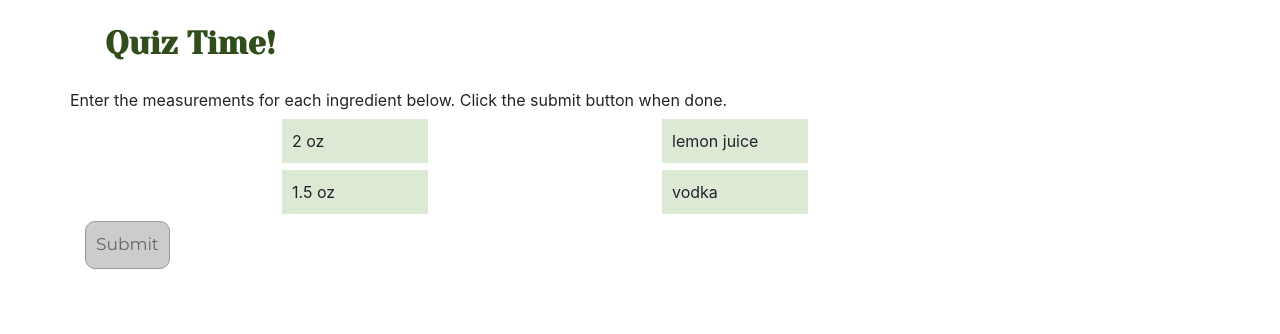
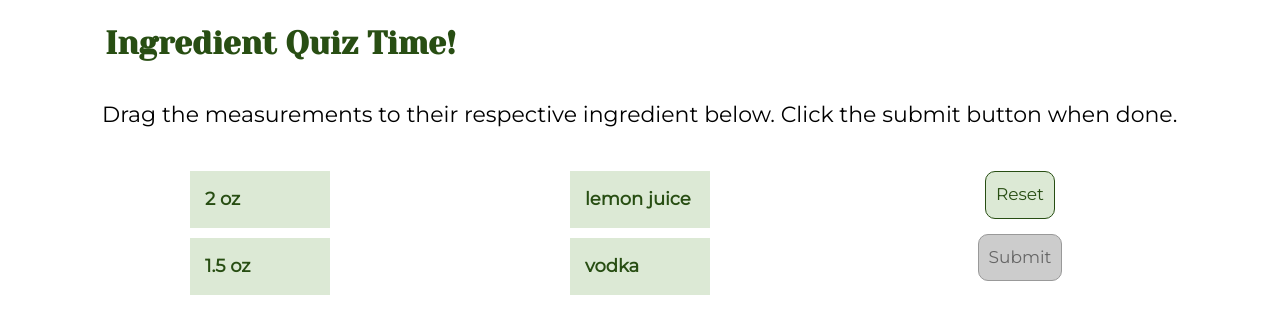
Before and after one commit to rfig1226/MartiniUIFinal, a Flask app: page /ingredients_quiz/1 in a window 1280 px wide. Shown: the part 74-408 px from the top of the page. Run offline with Flask 3, Linux system fonts and the light colour scheme; some libraries are stand-ins or nearby versions.

Commit message:
more styling changes

```diff
--- a/static/ingredients_quiz.js
+++ b/static/ingredients_quiz.js
@@ -48,6 +48,13 @@ $(document).ready(function () {
 
     $(".drag-measurement").draggable({
       revert: "invalid",
+      start: function (event, ui) {
+        // Changes the color when the drag starts
+        $(this).css({
+          "background-color": "#284e13", // Example: a light green color
+          color: "white",
+        });
+      },
     });
 
     $(".drop-ingredient").droppable({
@@ -97,13 +104,41 @@ $(document).ready(function () {
     });
   }
 
+  function resetQuiz() {
+    // Reset the draggable elements to their original container and style
+    $(".drag-measurement").each(function () {
+      $(this)
+        .appendTo(".measurements") // Assuming ".measurements" is their original container
+        .css({
+          "background-color": "#DCE9D5",
+          color: "#284e13",
+          width: "", // Reset width, if changed
+          height: "", // Reset height, if changed
+          top: "", // Reset top position, if changed
+          left: "", // Reset left position, if changed
+        })
+        .removeClass("dropped")
+        .draggable("enable");
+    });
+
+    // reset any counters or results displayed
+    $(".ing-quiz-results").empty();
+    matchCount = 0;
+    totalCount = 0;
+    $("#submit-quiz").prop("disabled", true);
+  }
+
+  $("#reset-ing-quiz-btn").click(resetQuiz);
+
   // Redirect to ingredients page when the button is clicked
   $("#submit-quiz").click(function () {
     $(".ing-quiz-results").text("Results: " + matchCount + "/" + totalCount);
     let goRecipeButton = $(
-      "<button class='button button-text' id='go-recipe-button'>Learn Recipe</button>"
+      "<button class='btn-custom' id='go-recipe-button'>Learn Recipe</button>"
     );
-    $(".ing-quiz-footer").append(goRecipeButton);
+    $(".ing-quiz-btn-container").append(goRecipeButton);
+    $(this).hide();
+    $("#reset-ing-quiz-btn").hide();
 
     $(".drop-ingredient").each(function () {
       var droppable = $(this);
@@ -113,6 +148,7 @@ $(document).ready(function () {
 
       var full_ing = `<br>${ingredient}: ${measure}`;
       droppable.css("background-color", isCorrect ? "#4CAF50" : "#F44336");
+
       var text = (isCorrect ? "Correct!" : "Incorrect!") + full_ing;
       droppable.html(text);
     });
--- a/static/main.css
+++ b/static/main.css
@@ -7,7 +7,7 @@
     font-family: 'Yeseva One', serif;
     font-weight: bold;
     font-size: 32px;
-    color: #314D1C;
+    color: #284e13;
 }
 
 .main-text-padding{
@@ -25,7 +25,7 @@
 }
 
 .button{
-    background-color: #314D1C;
+    background-color: #284e13;
     border-radius: 10px;
     padding: 10px;
 }
@@ -43,12 +43,12 @@
 
     font-size: 17px;
     font-family: 'Montserrat', serif;
-    color: #314D1C;
+    color: #284e13;
 }
 
 .flavor-button:hover{
     color: white;
-    background-color: #314D1C;
+    background-color: #284e13;
 }
 
 #ingredient-title{
@@ -107,7 +107,7 @@
     font-size: 1em; /* Adjust the size as needed */
     margin-top: 20px; /* Space above the text */
     margin-bottom: 5px; /* Space below the text before the button */
-    color: #365923; /* Text color - change as needed */
+    color: #284e13; /* Text color - change as needed */
     text-align: center;
 }
 
@@ -117,13 +117,14 @@
     padding: 10px;
     font-size: 17px;
     font-family: 'Montserrat', serif;
-    color: #314D1C;
+    color: #284e13;
     text-align: center;
+    border: 1px solid #284e13;
 }
 
-.btn-custom:hover {
+.btn-custom:not(:disabled):hover {
     color: white;
-    background-color: #314D1C;
+    background-color: #284e13;
 }
 
 #move-to-ingred-quiz {
@@ -136,7 +137,7 @@
     bottom: 100%; /* Place it above the image container */
     left: 50%; /* Center it horizontally */
     transform: translateX(-50%); /* Align the center of the tooltip with the center of the image */
-    background-color: #314D1C; /* Match the button color for consistency */
+    background-color: #284e13; /* Match the button color for consistency */
     color: white; /* Text color for the tooltip */
     padding: 8px 12px; /* Some padding around the text */
     border-radius: 6px; /* Rounded corners for the tooltip */
@@ -154,20 +155,34 @@
 
 .drag-measurement {
     background-color: #DCE9D5;
-    margin: 7px;
-    padding: 10px;
+    font-family: 'Montserrat', serif;
+    text-align: center;
+    font-weight: bold;
+    margin: 10px;
+    padding: 15px;
+    color: #284e13;
+    font-size: 18px;
 }
+
+.drag-measurement:hover {
+    background-color: #284e13;
+    color: white;
+  }
 
 .drop-ingredient {
     background-color: #DCE9D5;
-    margin: 7px;
-    padding: 10px;
+    font-family: 'Montserrat', serif;
+    text-align: center;
+    font-weight: bold;
+    margin: 10px;
+    padding: 15px;
+    color: #284e13;
+    font-size: 18px;
 }
 
-.ing-quiz-results {
-    margin: 20px;
-    text-align: center;
-    font-size: 28px;
+.ing-quiz-footer {
+    display: flex;
+    justify-content: center; /* This aligns the child elements (button) horizontally center */
 }
 
 button:disabled {
@@ -371,3 +386,27 @@ button:disabled {
     display: flex;
     justify-content: center;
 }
+
+.ing-quiz-btn-container {
+    margin-top: 10px;
+    display: flex;
+    justify-content: center;
+}
+
+#reset-ing-quiz-btn {
+    margin-bottom: 15px;
+}
+
+
+.ing-quiz-question {
+    margin-left: 17px;
+    margin-top: 10px;
+    margin-bottom: 30px;
+}
+
+.ing-quiz-results {
+    margin-top: 30px;
+    font-family: 'Montserrat', serif;
+    font-size: 36px;
+    text-align: center;
+}
--- a/templates/ingredients_quiz.html
+++ b/templates/ingredients_quiz.html
@@ -11,21 +11,32 @@
 
 <div class="container">
   <div id="ingred-quiz-title" class="main-text main-text-padding">
-    Quiz Time!
+    Ingredient Quiz Time!
   </div>
-  <div class="row quiz-question">
-    Enter the measurements for each ingredient below. Click the submit button
-    when done.
+  <div class="row reg-text ing-quiz-question">
+    Drag the measurements to their respective ingredient below. Click the submit
+    button when done.
   </div>
+
   <div class="row test-ingred">
-    <div class="col-md-2"></div>
+    <div class="col-md-1"></div>
     <div class="col-md-2 measurements"></div>
     <div class="col-md-2"></div>
     <div class="col-md-2 ingredient-target"></div>
-  </div>
-  <div class="ing-quiz-footer">
-    <button class="button button-text" id="submit-quiz" disabled>Submit</button>
-    <div class="ing-quiz-results"></div>
+    <div class="col-md-1"></div>
+    <div class="col-md-4 d-flex flex-column align-items-center">
+      <div class="row ing-quiz-btn-container">
+        <div class="col">
+          <button class="btn-custom" id="reset-ing-quiz-btn">Reset</button>
+        </div>
+      </div>
+      <div class="row ing-quiz-btn-container-1">
+        <div class="col">
+          <button class="btn-custom" id="submit-quiz" disabled>Submit</button>
+        </div>
+      </div>
+      <div class="row ing-quiz-results"></div>
+    </div>
   </div>
 </div>
 
```
